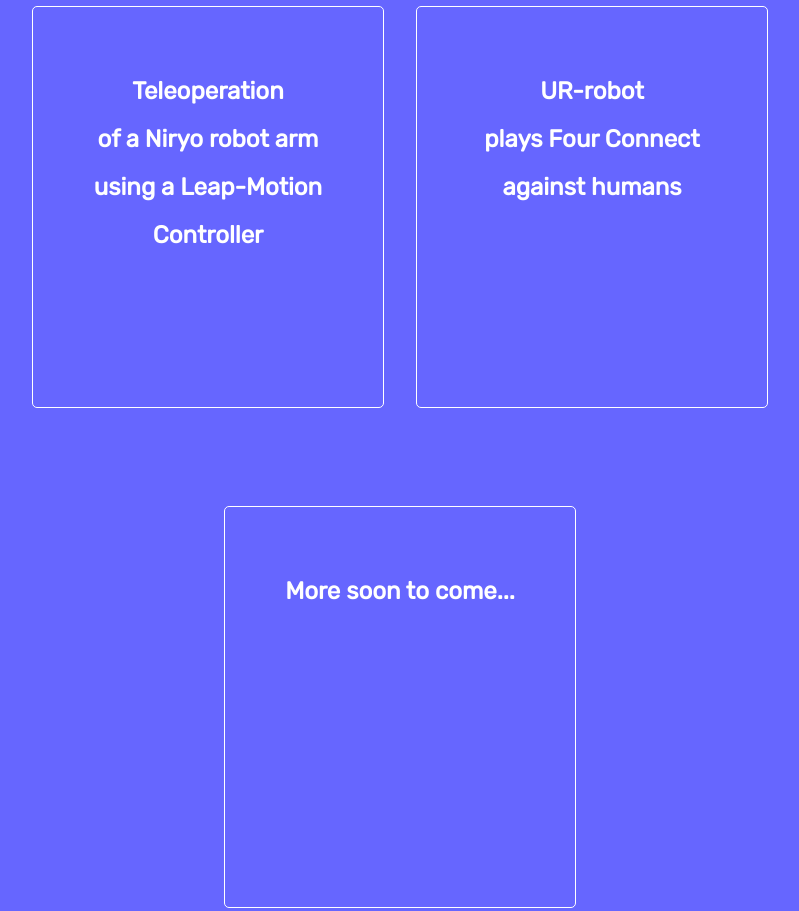
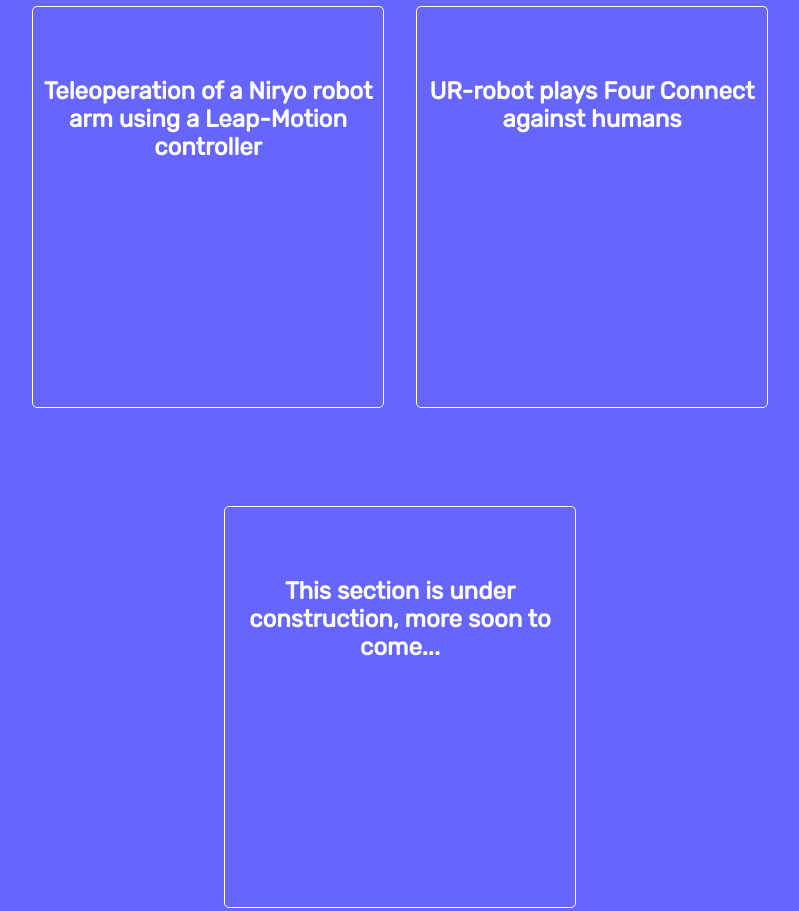
Before and after one commit to AntonBaumannDE/AntonBaumannDE.github.io, a plain HTML site: page index.html in a window 1280 px wide. Shown: the part 2760-3671 px from the top of the page, without its empty margins (240-1039 px from the left). Drawn offline with nearby package versions, Linux system fonts and the light colour scheme; a web font is replaced by a local one.

Commit message:
under construction disclaimer

```diff
--- a/index.html
+++ b/index.html
@@ -68,8 +68,8 @@
 						At the moment I am working at Siemens AG as an undergraduate research engineer.
 						I combine machine learning algorithms, sensory systems and robots for automating difficult tasks.
 						In 2019 I successfully finished my apprenticeship as electrician for automation systems.
+						In 2018 I interned on one of the worlds biggest powerplants in Alexandria, Egypt.
 						From 2016 to 2019 I also volunteered as a weightlifting coach at <a href="https://www.post-sv.de/index.php/fitnessstudios">Fitlounge</a>.
-						In 2018 I interned on one of the worlds biggest powerplants in Alexandria, Egypt.
 					</p>
 					</div>
 				</div>
@@ -123,19 +123,13 @@
 
 		<div id="grenzen">
 		<div id ="niryo" class="kästchen">
-			<h2>Teleoperation</h2>
-		    <h2>of a Niryo robot arm</h2>
-            <h2>using a Leap-Motion</h2>
-			<h2>Controller</h2>
-		</div>
-
-		<div class="kästchen">
-			<h2>UR-robot</h2>
-            <h2>plays Four Connect</h2>
-			<h2>against humans</h2>
+			<h2>Teleoperation of a Niryo robot arm using a Leap-Motion controller</h2>
 		</div>
 		<div class="kästchen">
-			<h2><b>More soon to come...</b></h2>
+			<h2>UR-robot plays Four Connect against humans</h2>
+		</div>
+		<div class="kästchen">
+			<h2><b>This section is under construction, more soon to come...</b></h2>
 		</div>
 		</div>
 	</div>
```
